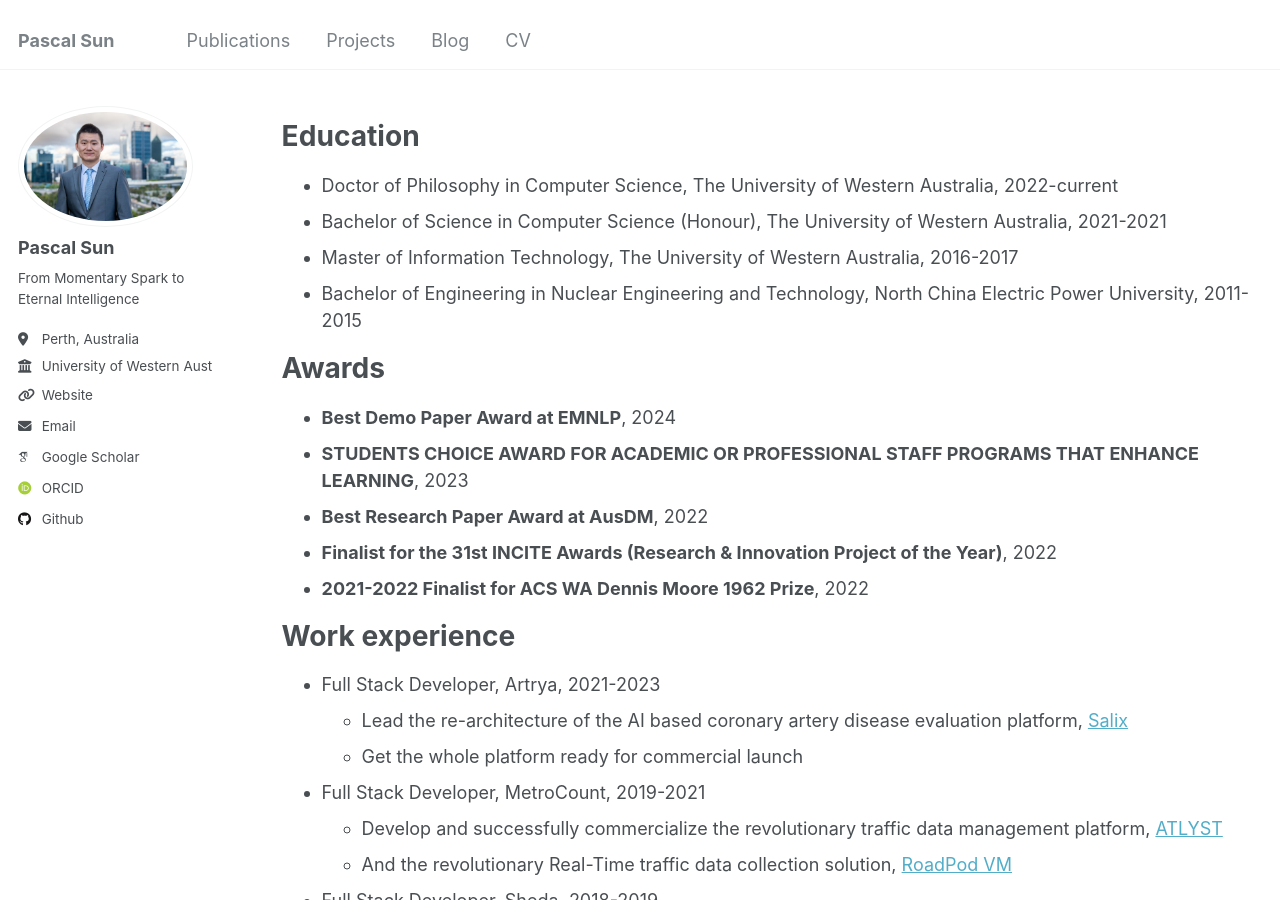
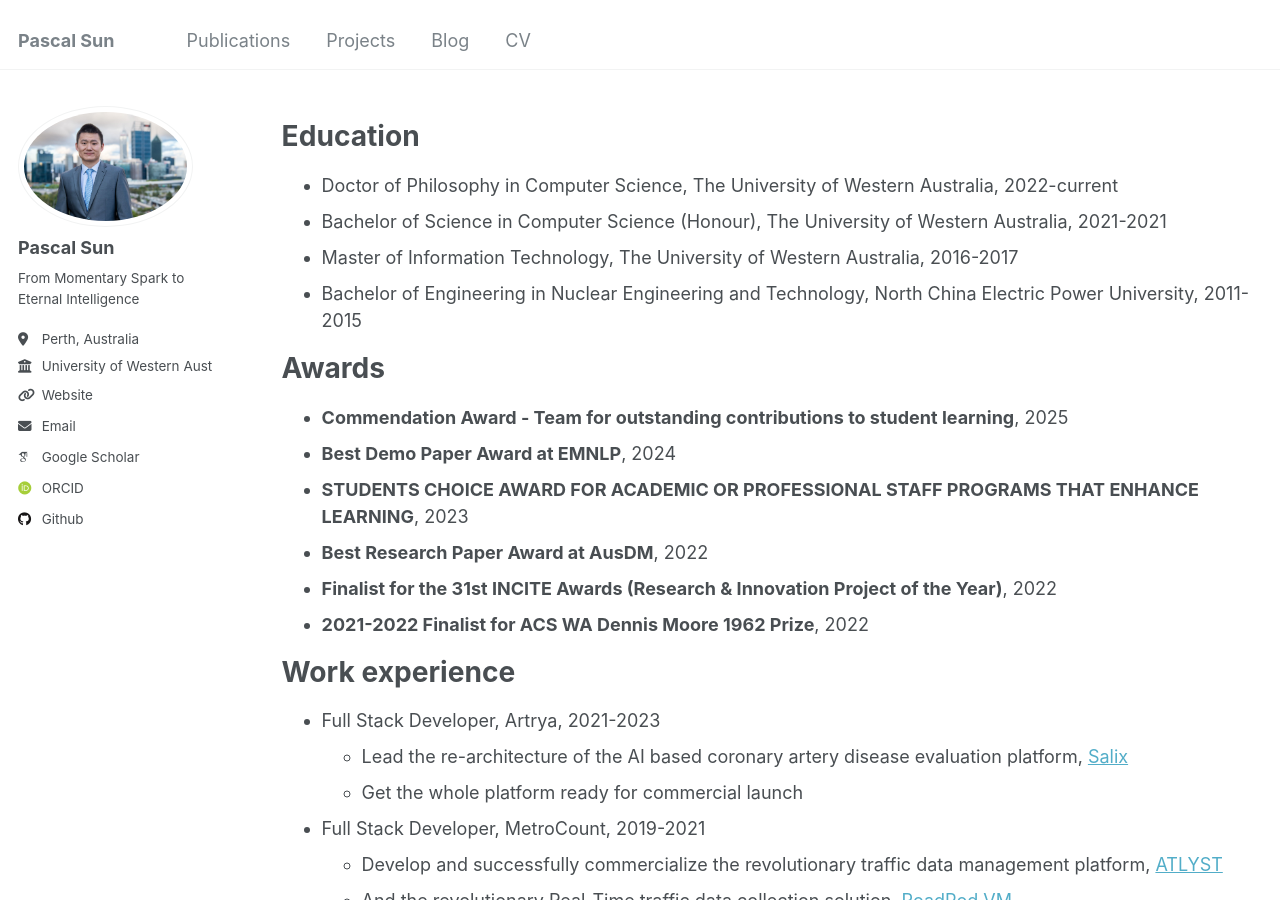
Before and after one commit to PascalSun/pascalsun.github.io, a Jekyll site: the page built from _pages/cv.md, in a window 1280 px wide and 900 px high. Built offline with Jekyll 4.4.1, drawn with Linux system fonts in a browser that asks for light colours; some web fonts are replaced.

Commit message:
add teaching awardf

```diff
--- a/_pages/cv.md
+++ b/_pages/cv.md
@@ -19,6 +19,7 @@ Education
 Awards
 ======
 
+* **Commendation Award - Team for outstanding contributions to student learning**, 2025
 * **Best Demo Paper Award at EMNLP**, 2024
 * **STUDENTS CHOICE AWARD FOR ACADEMIC OR PROFESSIONAL STAFF PROGRAMS THAT ENHANCE LEARNING**, 2023
 * **Best Research Paper Award at AusDM**, 2022
```
